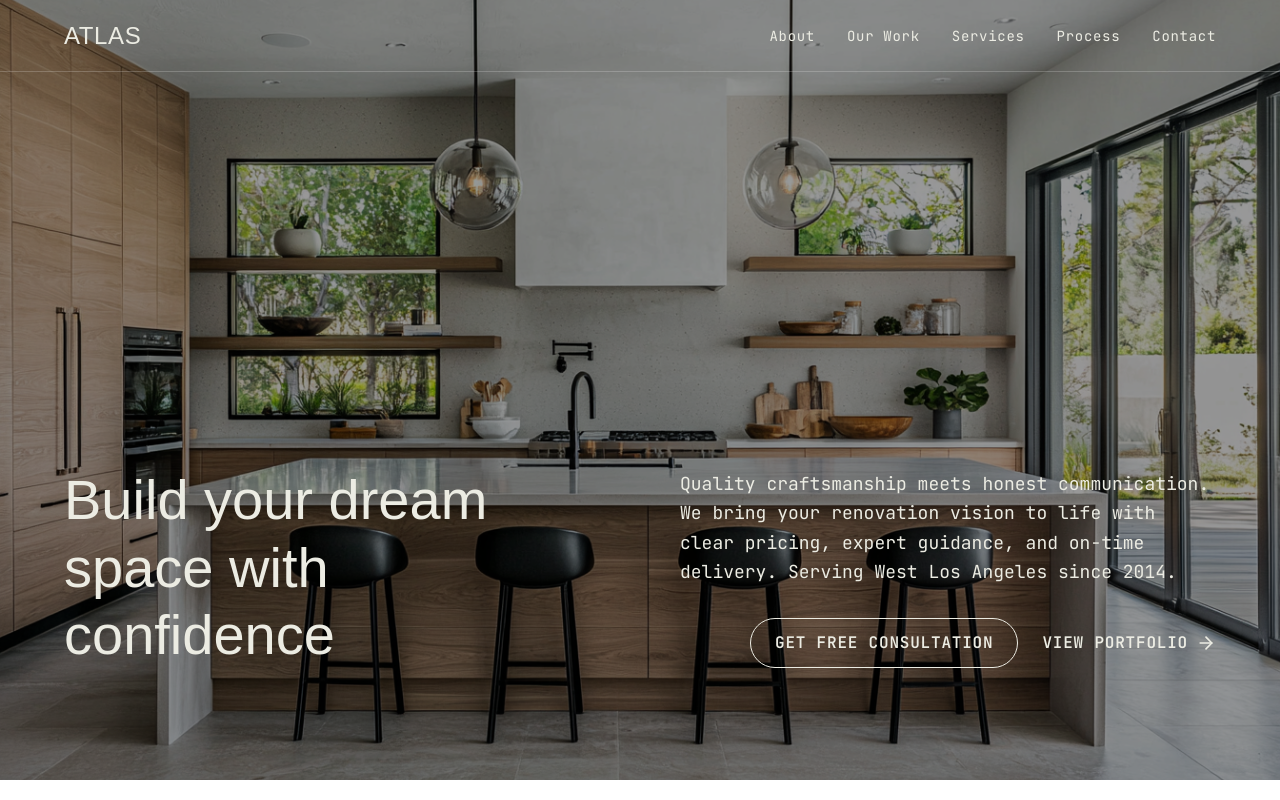
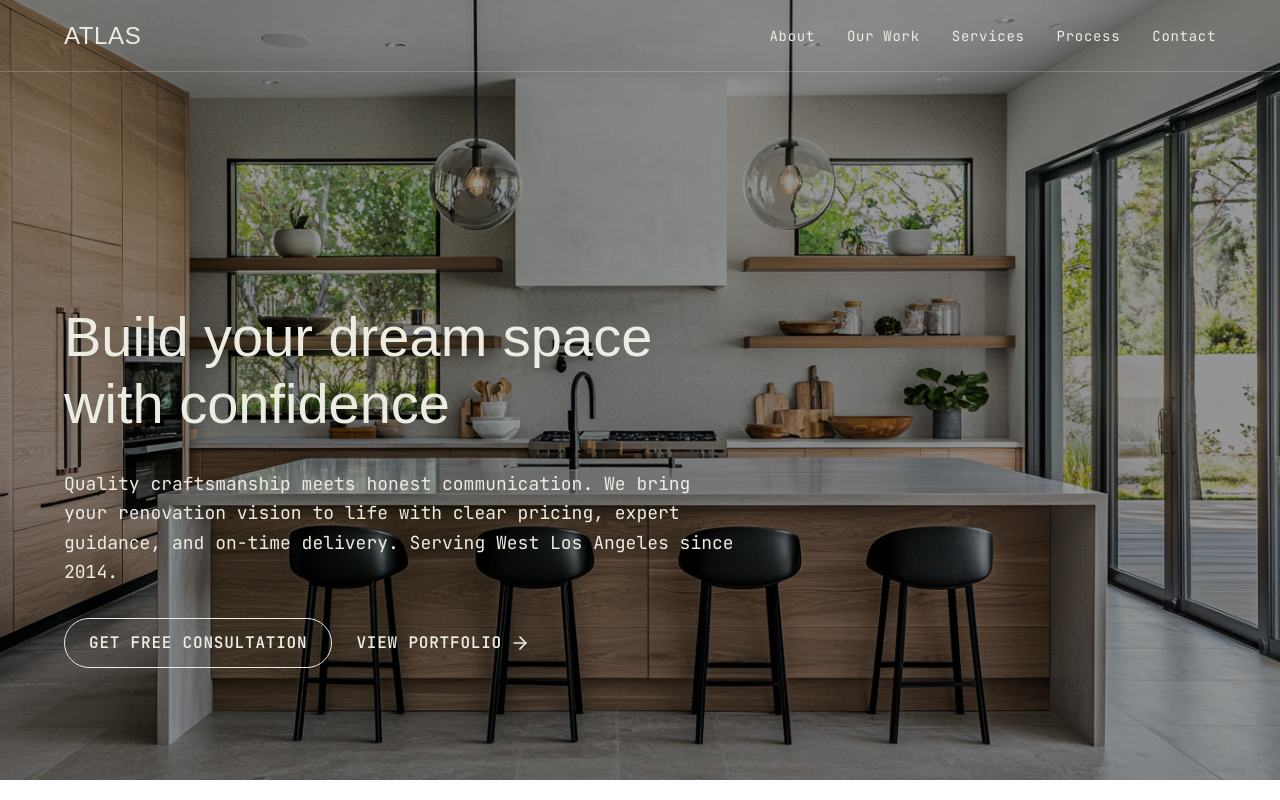
Before and after one commit to madebyJonathan/atlas, a Next.js app in the folder web/: page / in a window 1280 px wide. Shown: the top 800 px of the page. Built offline with nearby package versions, Linux system fonts and the light colour scheme; a web font is replaced by a local one.

Commit message:
Fix hero layout: stack headline and subheading vertically

```diff
--- a/web/components/Hero.tsx
+++ b/web/components/Hero.tsx
@@ -13,18 +13,12 @@ export default function Hero() {
       {/* Dark overlay */}
       <div className="absolute inset-0 bg-black/40" />
 
-      <div className="relative z-10 flex flex-col justify-end h-full gap-20 px-16 pb-[112px]">
-        <div className="flex items-end gap-20 w-full">
-          {/* Heading */}
-          <div className="flex-1 flex flex-col justify-end gap-6">
-            <h1 className="font-nineties text-[56px] leading-[1.2] text-[#ecece3] w-full">
+      <div className="relative z-10 flex flex-col justify-end h-full px-16 pb-[112px]">
+        <div className="flex flex-col gap-8 max-w-2xl">
+          <h1 className="font-nineties text-[56px] leading-[1.2] text-[#ecece3]">
             Build your dream space with confidence
           </h1>
-          </div>
-
-          {/* Right column: description + CTAs */}
-          <div className="flex-1 flex flex-col items-end gap-8">
-            <p className="font-mono text-lg leading-relaxed text-[#ecece3] w-full">
+          <p className="font-mono text-lg leading-relaxed text-[#ecece3]">
             Quality craftsmanship meets honest communication. We bring your
             renovation vision to life with clear pricing, expert guidance, and
             on-time delivery. Serving West Los Angeles since 2014.
@@ -46,7 +40,6 @@ export default function Hero() {
           </div>
         </div>
       </div>
-      </div>
     </section>
   );
 }
```
Lines whose indentation alone changed are shown as unchanged.
